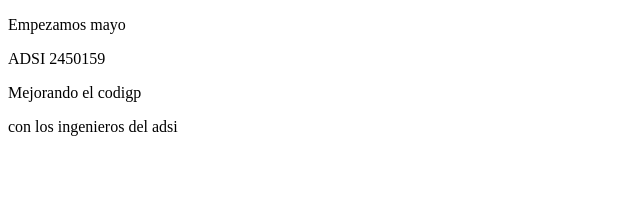
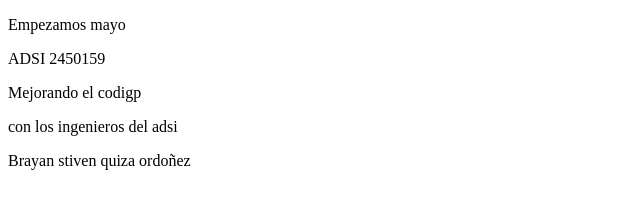
Before and after one commit to BrayanQuiza/almacenadsi, a plain HTML site: page index.html in a window 1280 px wide. Shown: the whole page, without its empty margins (0-640 px from the left). Drawn offline with Linux system fonts and the light colour scheme.

Commit message:
Update index.html
Actualizando codigo

```diff
--- a/index.html
+++ b/index.html
@@ -12,6 +12,7 @@
     <p>ADSI 2450159</p>
     <p>Mejorando el codigp</p>
     <p>con los ingenieros del adsi</p>
+    <p>Brayan stiven quiza ordoñez</p>
 
 </body>
 </html>
```
